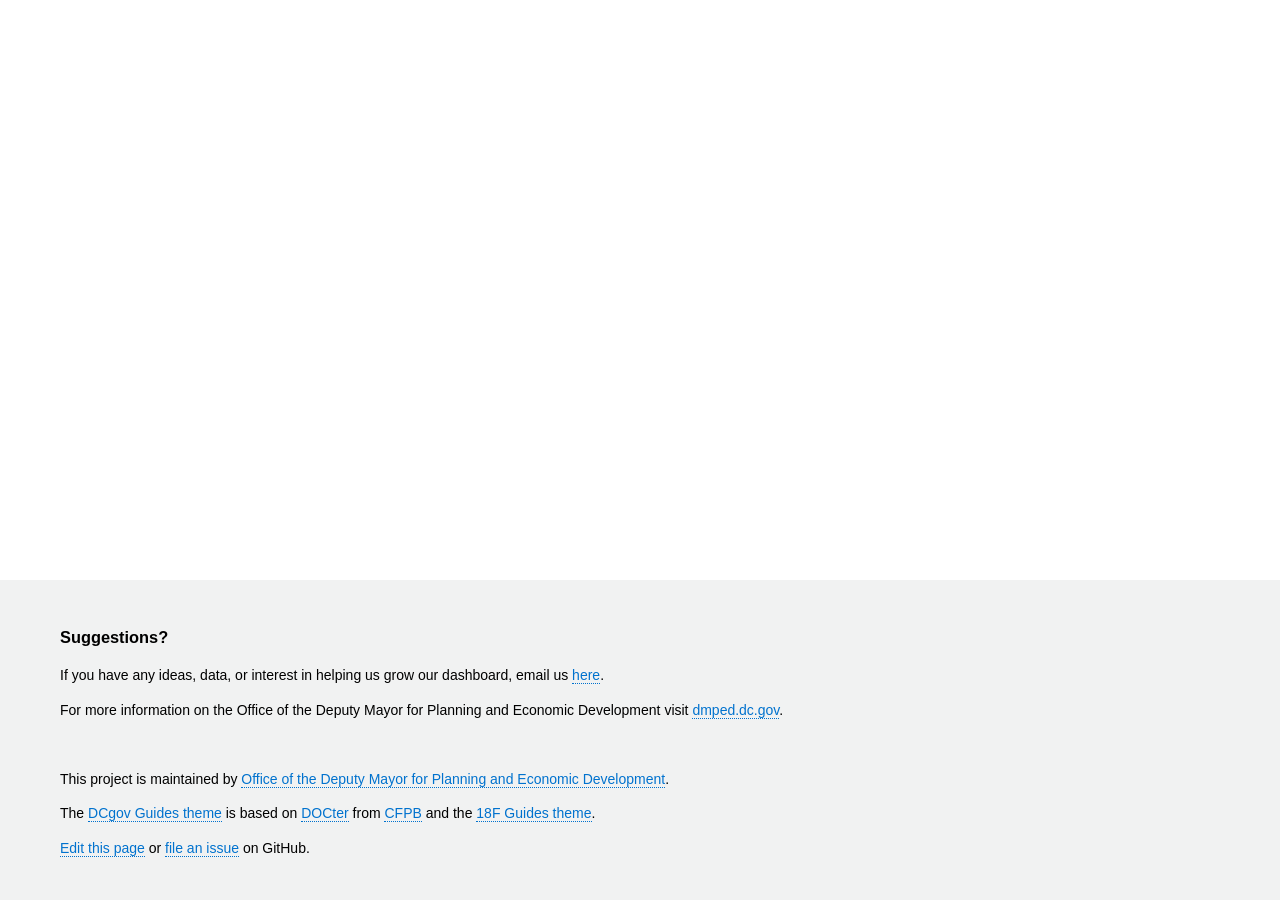
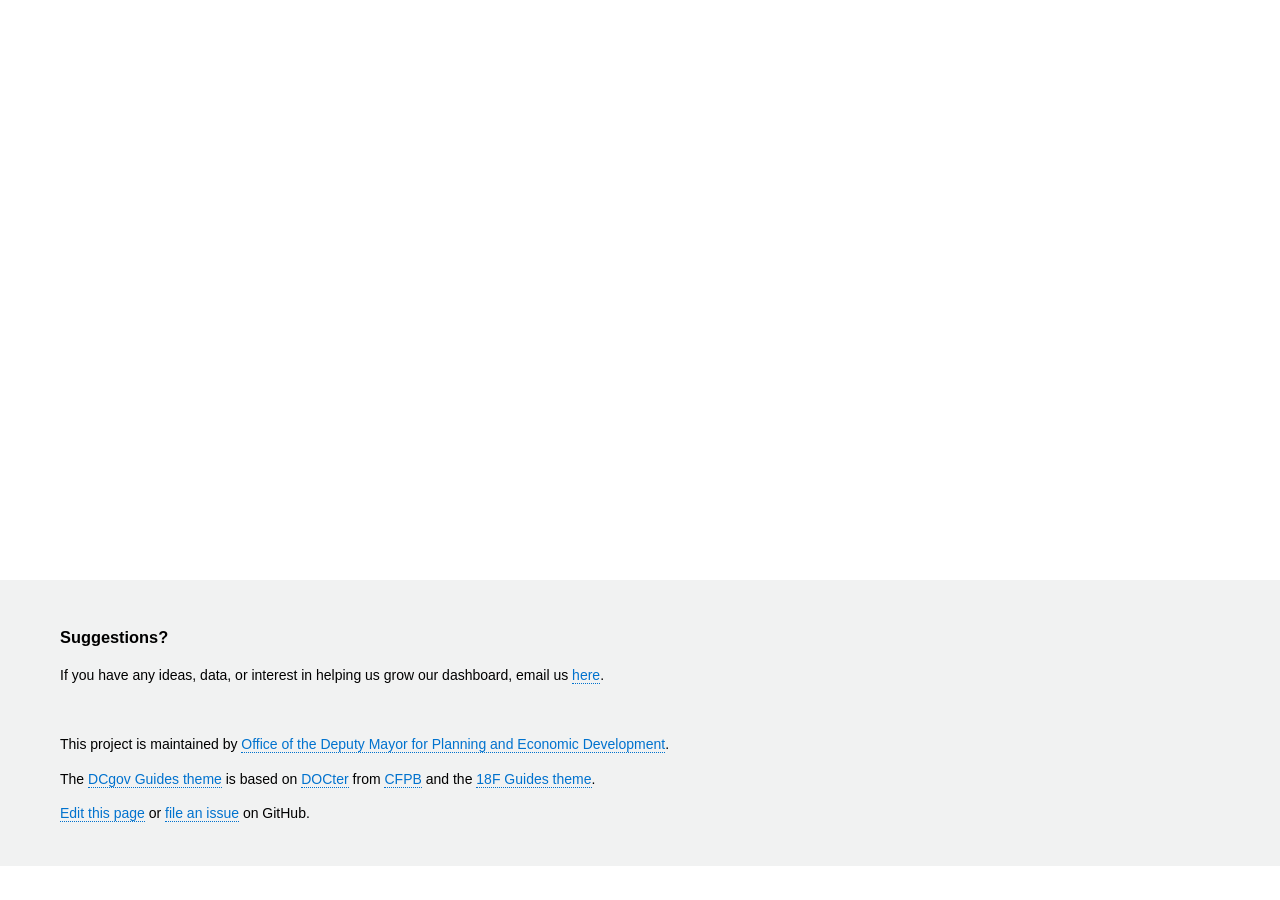
Before and after one commit to DCgov/economic-intelligence, a Jekyll site: the page built from _pages/index.md, in a window 1280 px wide and 900 px high, scrolled down 1057 px. Built offline with Jekyll 4.4.1, drawn with Linux system fonts in a browser that asks for light colours; nearby versions of some CDN libraries; after the commit the page ends 1923 px from its top, so only the background shows below that.

Commit message:
Edited footer language to remove duplicative link to DMPED.dc.gov

```diff
--- a/_includes/footer.html
+++ b/_includes/footer.html
@@ -1,9 +1,7 @@
 <footer role="contentinfo">
 	<div class="wrap">{% assign repo_url = site.repos[0].url %}
 	<h3>Suggestions?</h3>
-	<p>If you have any ideas, data, or interest in helping us grow our dashboard, email us <a href="mailto:dmped.econintel@dc.gov">here</a>.</P>
-	<p>For more information on the Office of the Deputy Mayor for Planning and Economic Development visit <a href="http://dmped.dc.gov">dmped.dc.gov</a>.
-	</p>
+	<p>If you have any ideas, data, or interest in helping us grow our dashboard, email us <a href="mailto:dmped.econintel@dc.gov">here</a>.</p>
 <br>
     <p>This project is maintained by <a href="{{ site.author.url }}">{{ site.author.name }}</a>.</p>
     <p>The <a href="https://github.com/DCgov/guides-template/">DCgov Guides theme</a> is based on <a href="https://github.com/cfpb/docter/">DOCter</a> from <a href="http://cfpb.github.io/">CFPB</a> and the <a href="https://github.com/18F/guides-template/">18F Guides theme</a>.</p>
```
